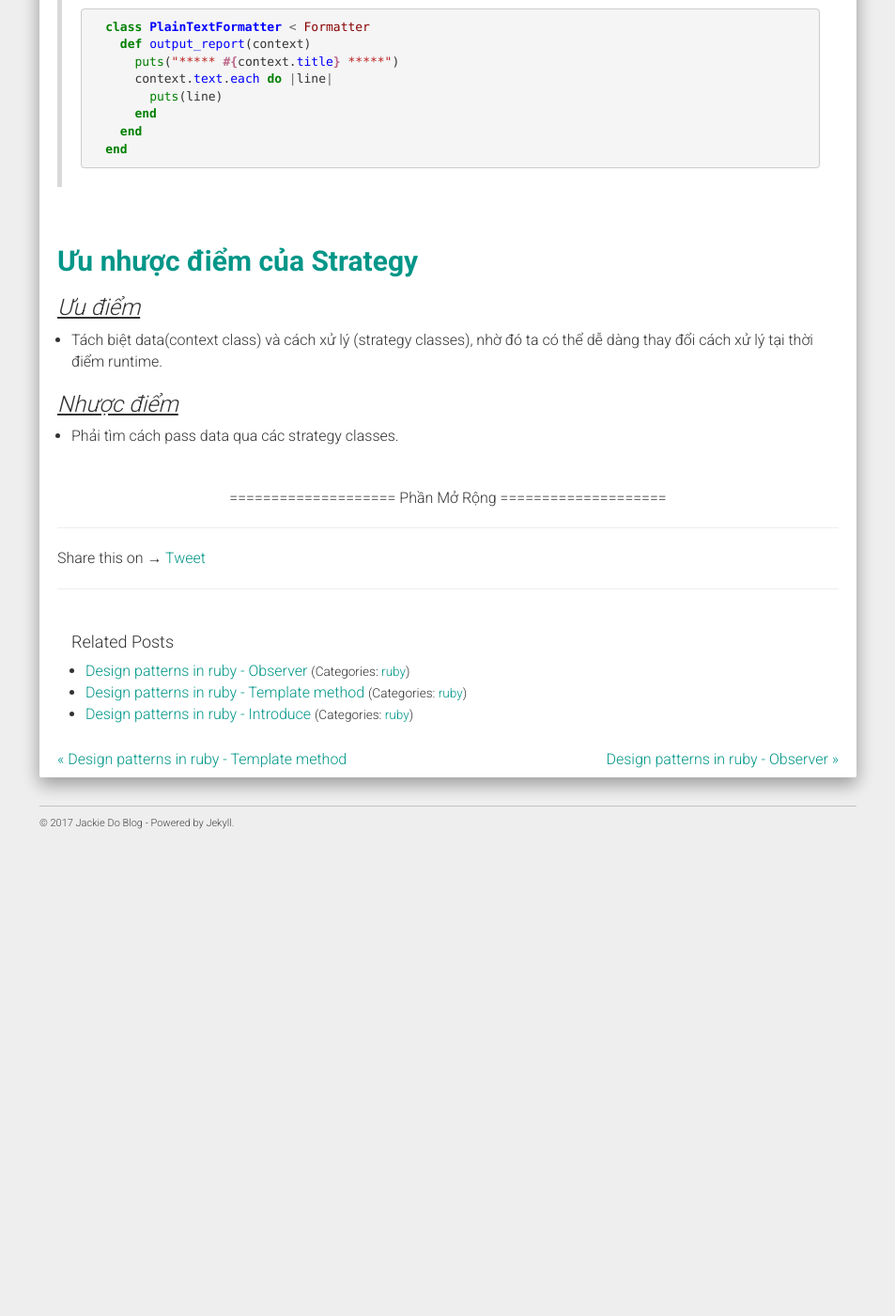
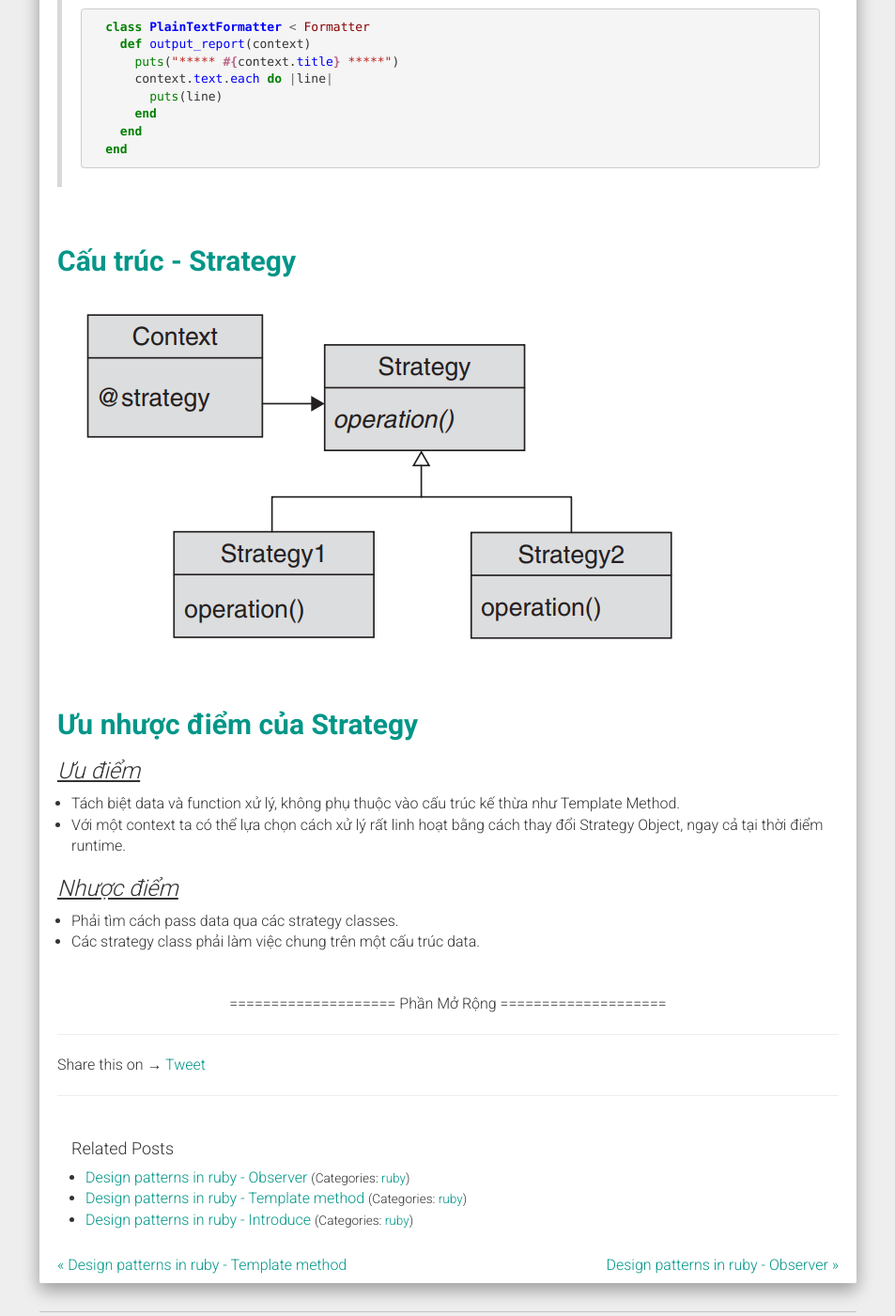
Before and after one commit to jackiedo91/jackie_do_blog, a Jekyll site: the page built from _posts/2017-12-03-stategy-design-pattern-in-ruby.md, in a window 1280 px wide and 1400 px high, scrolled down 3035 px. Shown: the whole window at 94% size, without its empty margins (313-1266 px from the left). Built offline with Jekyll 4.4.1, drawn with Linux system fonts in a browser that asks for light colours; nearby versions of some CDN libraries; comment, search, counter and statistics services are not loaded; before the commit the page ends 3946 px from its top, so only the background shows below that.

Commit message:
finish strategy pattern

```diff
--- a/_posts/2017-12-03-stategy-design-pattern-in-ruby.md
+++ b/_posts/2017-12-03-stategy-design-pattern-in-ruby.md
@@ -160,17 +160,22 @@ Vẫn bài toán xuất report với nhiều format khác nhau (HTML, plain text
 {% endhighlight %}
 
 </blockquote>
+<br/>
+<h2>Cấu trúc - Strategy</h2>
+<img src="{{ site.baseurl }}/assets/ruby/strategy_diagram.png" alt="Strategy Diagram"/>
 
 <br/>
 <h2>Ưu nhược điểm của Strategy</h2>
 <h3><i><u>Ưu điểm</u></i></h3>
 <ul>
-<li>Tách biệt data(context class) và cách xử lý (strategy classes), nhờ đó ta có thể dễ dàng thay đổi cách xử lý tại thời điểm runtime.</li>
+<li>Tách biệt data và function xử lý, không phụ thuộc vào cấu trúc kế thừa như Template Method.</li>
+<li>Với một context ta có thể lựa chọn cách xử lý rất linh hoạt bằng cách thay đổi Strategy Object, ngay cả tại thời điểm runtime.</li>
 </ul>
 
 <h3><i><u>Nhược điểm</u></i></h3>
 <ul>
 <li>Phải tìm cách pass data qua các strategy classes.</li>
+<li>Các strategy class phải làm việc chung trên một cấu trúc data.</li>
 </ul>
 
 <br/>
```
Also changed, not shown: _posts/2017-11-04-template-method-design-pattern-in-ruby.md (+1 -1 lines), _posts/2017-12-07-observer-design-pattern-in-ruby.md (renamed from _posts/2017-12-05-observer-design-pattern-in-ruby.md, +4 -1 lines), assets/ruby/strategy_diagram.png (added), assets/ruby/template_method_diagram.png (renamed from assets/template_method_diagram.png).
